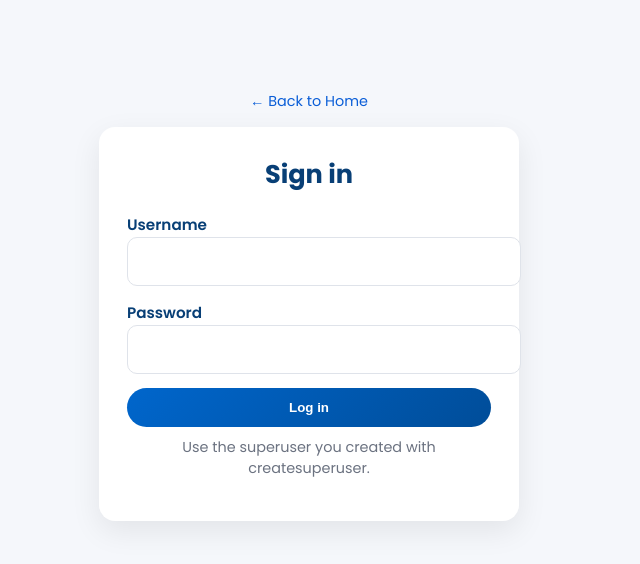
After one commit to Tsedeniya-D/IMS-testing, a Django app: page /accounts/login/ in a window 1280 px wide. The commit adds this page. Shown: the top 564 px of the page, without its empty margins (331-971 px from the left). Run offline with Django 5.2, Linux system fonts and the light colour scheme.

```diff
--- a/apps/adminpanel/admin.py
+++ b/apps/adminpanel/admin.py
@@ -1,7 +1,6 @@
 from django.contrib import admin
 from apps import approved
 from apps.applications.models import InternshipApplication
-from apps.departments.models import Department
 from matches.models import Match
 from apps.approved.models import Approved
 from progress.models import ProgressView
@@ -14,8 +13,6 @@ from django.utils.encoding import smart_str
 
 from .models import EmailTemplate
 
-# Register base models
-admin.site.register(Department)
 admin.site.register(InternshipApplication)
 
 
--- a/templates/home.html
+++ b/templates/home.html
@@ -1138,6 +1138,7 @@
       <i class="fas fa-bars"></i>
     </button>
 <div class="header-buttons" id="headerButtons">
+      <a href="/departments/" class="btn-header">Department</a>
       <a href="/admin/login/" class="btn-header">Admin</a>
     </div>
   </header>
--- /dev/null
+++ b/templates/registration/login.html
@@ -0,0 +1,67 @@
+<!DOCTYPE html>
+<html lang="en">
+<head>
+  <meta charset="UTF-8" />
+  <meta name="viewport" content="width=device-width, initial-scale=1.0" />
+  <title>Login</title>
+  <link rel="preconnect" href="https://fonts.googleapis.com">
+  <link rel="preconnect" href="https://fonts.gstatic.com" crossorigin>
+  <link href="https://fonts.googleapis.com/css2?family=Poppins:wght@400;500;600;700&display=swap" rel="stylesheet">
+  <style>
+    body { font-family: 'Poppins', sans-serif; background: #f5f7fb; margin: 0; }
+    .container { max-width: 420px; margin: 8vh auto; padding: 24px; }
+    .card { background: #ffffff; border-radius: 16px; box-shadow: 0 10px 30px rgba(0,0,0,0.08); padding: 28px; }
+    h1 { margin: 0 0 18px; font-size: 1.6rem; color: #083f76; text-align: center; }
+    form { display: grid; gap: 14px; }
+    label { font-weight: 600; color: #083f76; font-size: 0.95rem; }
+    input[type="text"], input[type="password"] { width: 100%; padding: 12px 14px; border-radius: 10px; border: 1px solid #dfe3ea; font-family: inherit; font-size: 0.95rem; background: #fff; }
+    .btn { padding: 12px 16px; border: 0; border-radius: 999px; background: linear-gradient(135deg, #0066CC, #004d99); color: #fff; font-weight: 600; cursor: pointer; }
+    .btn:hover { filter: brightness(1.05); }
+    .help { font-size: 0.9rem; color: #6b7280; text-align: center; margin-top: 10px; }
+    .errorlist { list-style: none; padding: 0; margin: 0 0 8px; color: #b91c1c; font-size: 0.9rem; }
+    .top { text-align: center; margin-bottom: 14px; }
+    .top a { color: #0b5ed7; text-decoration: none; font-size: 0.9rem; }
+  </style>
+  {% load static %}
+</head>
+<body>
+  <div class="container">
+    <div class="top">
+      <a href="/">← Back to Home</a>
+    </div>
+    <div class="card">
+      <h1>Sign in</h1>
+
+      {% if form.non_field_errors %}
+        <ul class="errorlist">{% for e in form.non_field_errors %}<li>{{ e }}</li>{% endfor %}</ul>
+      {% endif %}
+
+      <form method="post" action="{% url 'login' %}">
+        {% csrf_token %}
+        {% if request.GET.next %}
+        <input type="hidden" name="next" value="{{ request.GET.next }}" />
+        {% endif %}
+
+        <div>
+          <label for="id_username">Username</label>
+          <input type="text" name="username" id="id_username" autocomplete="username" required />
+          {% if form.username.errors %}
+            <ul class="errorlist">{% for e in form.username.errors %}<li>{{ e }}</li>{% endfor %}</ul>
+          {% endif %}
+        </div>
+
+        <div>
+          <label for="id_password">Password</label>
+          <input type="password" name="password" id="id_password" autocomplete="current-password" required />
+          {% if form.password.errors %}
+            <ul class="errorlist">{% for e in form.password.errors %}<li>{{ e }}</li>{% endfor %}</ul>
+          {% endif %}
+        </div>
+
+        <button type="submit" class="btn">Log in</button>
+      </form>
+      <p class="help">Use the superuser you created with createsuperuser.</p>
+    </div>
+  </div>
+</body>
+</html>
```
Also changed, not shown: apps/departments/admin.py (+8 -1 lines), apps/departments/decorators.py (+25 -0 lines), apps/departments/views.py (+8 -1 lines), stellar_core/settings.py (+28 -11 lines), templates/departments.html (+9 -0 lines).
